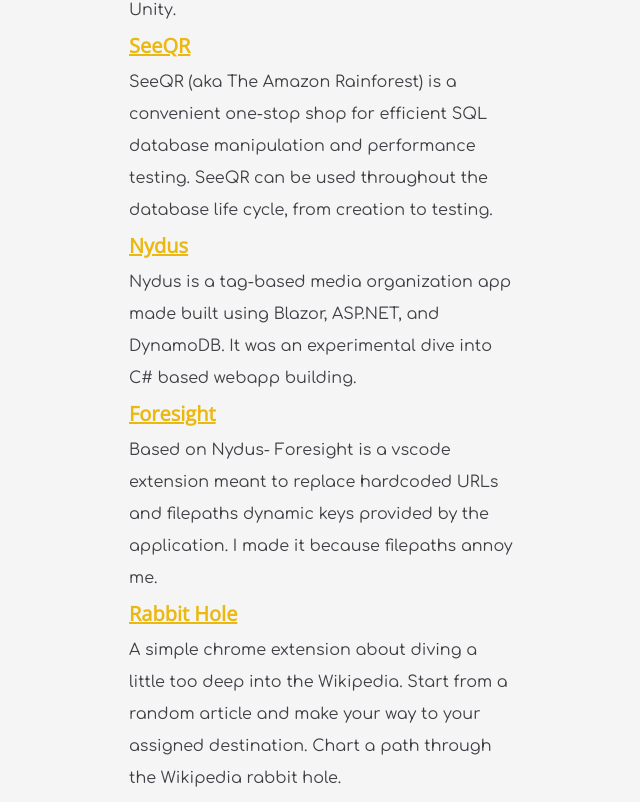
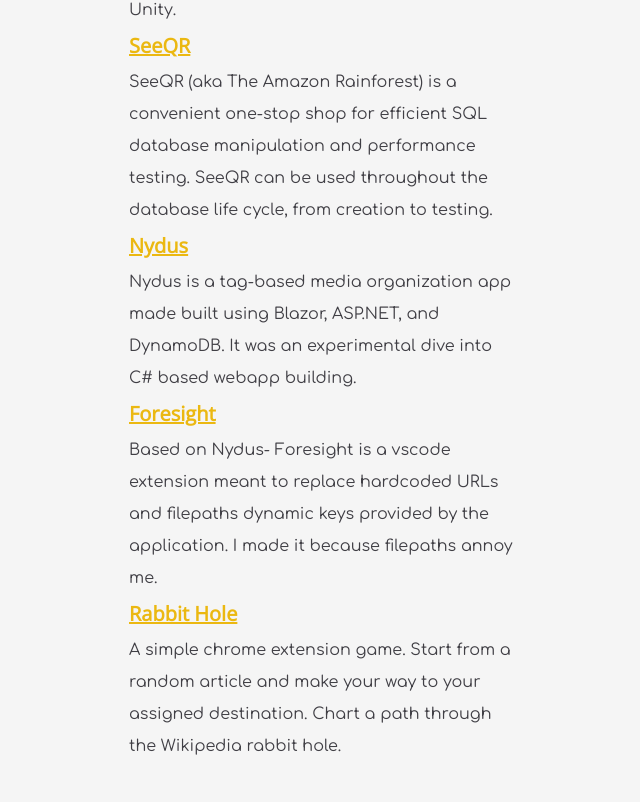
Before and after one commit to RadiantGH/brightsite, a React (Create React App) app: page /projects in a window 1280 px wide. Shown: the part 354-1156 px from the top of the page, without its empty margins (319-959 px from the left). After the commit the page ends 1124 px from the top, so only its background shows below. Built offline with nearby package versions, Linux system fonts and the light colour scheme.

Commit message:
Shortened project desc for rabbit hole

```diff
--- a/src/pages/Projects.jsx
+++ b/src/pages/Projects.jsx
@@ -35,7 +35,7 @@ const Projects = function() {
                 <ProjectArticle
                     article={'rabbit'}
                     title={'Rabbit Hole'}
-                    details={`A simple chrome extension about diving a little too deep into the Wikipedia. Start from a random article and make your way to your assigned destination. Chart a path through the Wikipedia rabbit hole.`}
+                    details={`A simple chrome extension game. Start from a random article and make your way to your assigned destination. Chart a path through the Wikipedia rabbit hole.`}
                 />
             </div>
         </div>
```
